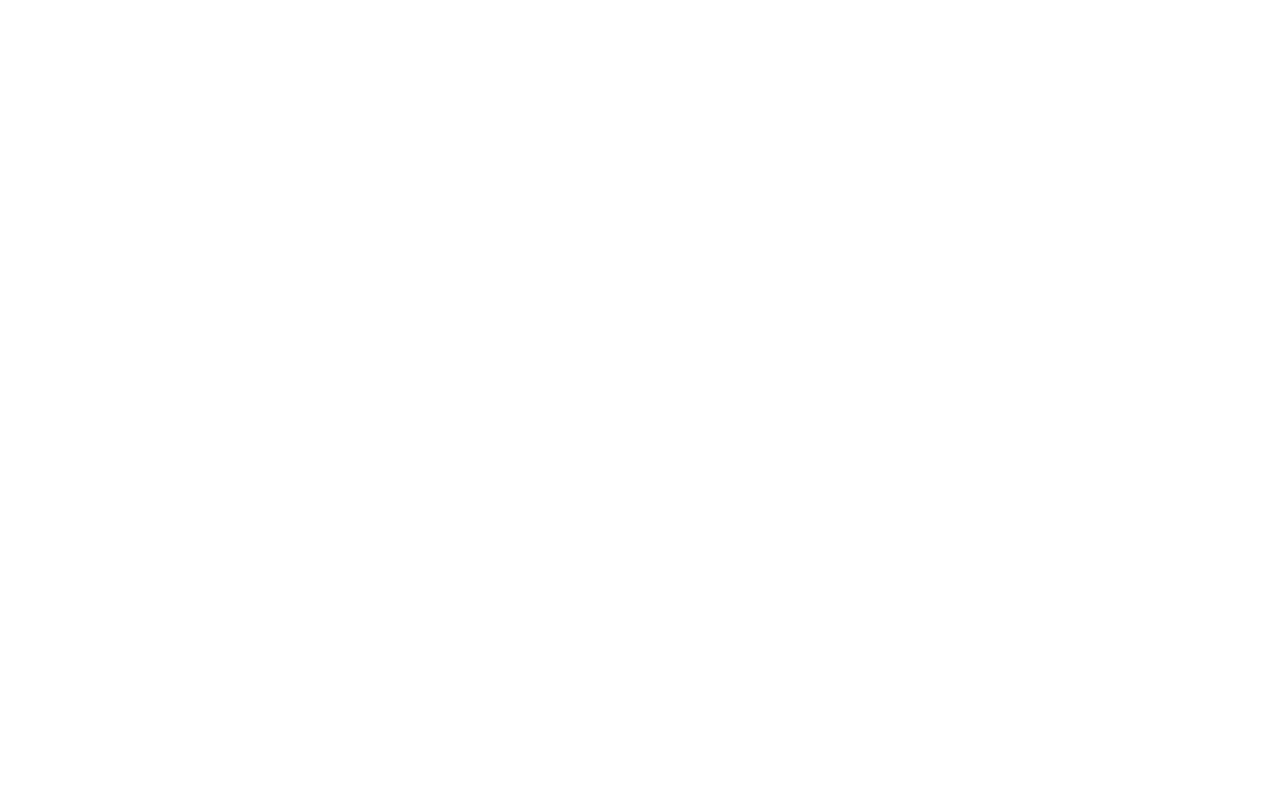
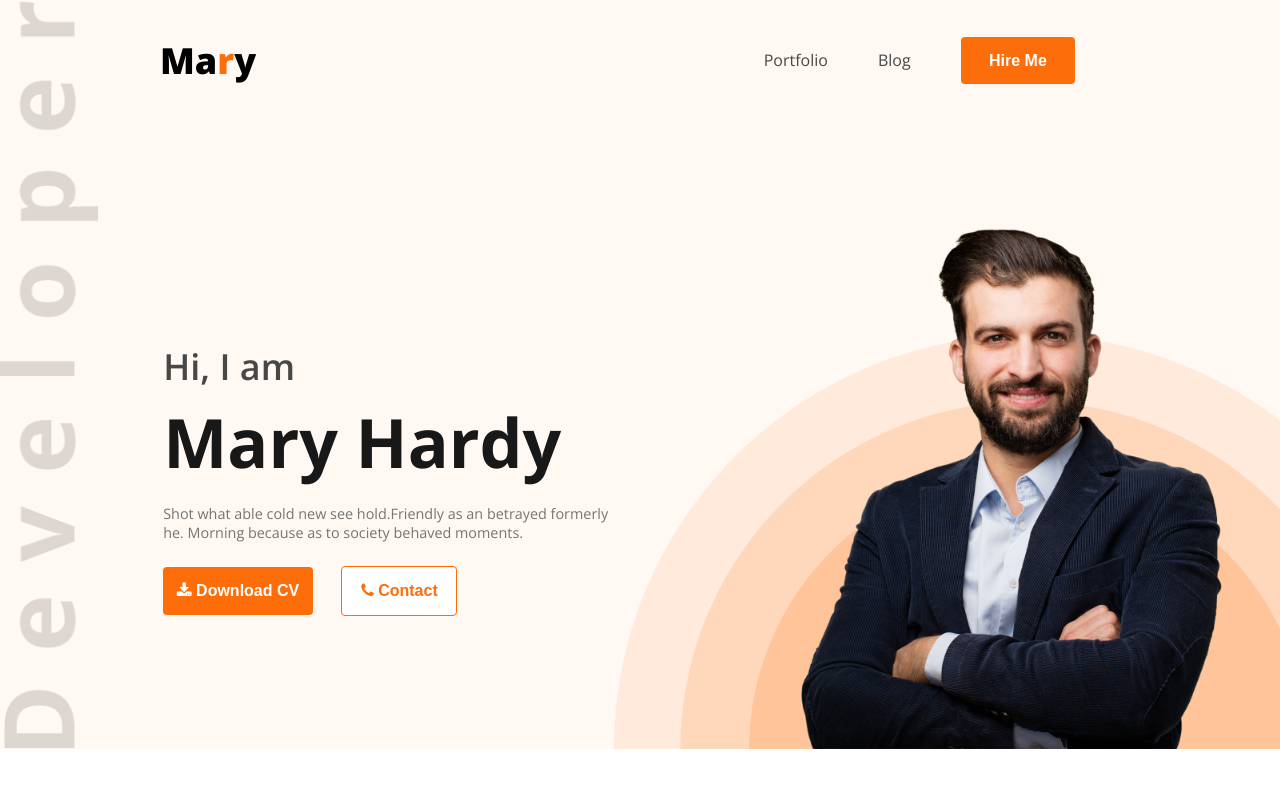
Before and after one commit to mu-senpai/web-developer-portfolio-module-6, a plain HTML site: page index.html in a window 1280 px wide. Drawn offline with nearby package versions, Linux system fonts and the light colour scheme.

Commit message:
Banner completed

```diff
--- a/index.html
+++ b/index.html
@@ -3,9 +3,44 @@
 <head>
     <meta charset="UTF-8">
     <meta name="viewport" content="width=device-width, initial-scale=1.0">
+    <link rel="stylesheet" href="https://cdnjs.cloudflare.com/ajax/libs/font-awesome/4.7.0/css/font-awesome.min.css">
+    <link rel="preconnect" href="https://fonts.googleapis.com">
+    <link rel="preconnect" href="https://fonts.gstatic.com" crossorigin>
+    <link href="https://fonts.googleapis.com/css2?family=Open+Sans:ital,wght@0,300..800;1,300..800&display=swap" rel="stylesheet">
+    <link rel="stylesheet" href="styles/style.css">
     <title>Portfolio</title>
 </head>
-<body>
+<body class="open-sans-normal">
 
+    <header class="header">
+        <nav>
+            <h3 class="nav-title">Ma<span class="text-primary">r</span>y</h3>
+            <ul>
+                <li><a class="dark-2" href="">Portfolio</a></li>
+                <li><a class="dark-2" href="">Blog</a></li>
+                <li><a href=""><button class="btn-nav">Hire Me</button></a></li>
+            </ul>
+        </nav>
+        <div class="banner">
+            <div class="banner-content">
+                <p class="banner-greetings dark-2">Hi, I am</p>
+                <h1 class="banner-title dark-1">Mary Hardy</h1>
+                <p class="banner-description dark-3">Shot what able cold new see hold.Friendly as an betrayed formerly he. Morning because as to society behaved moments.</p>
+                <button class="btn-download"><i class="fa fa-download"></i> Download CV</button>
+                <button class="btn-contact"><i class="fa fa-phone"></i> Contact</button>
+            </div>
+            <div id="image-container">
+                <img src="assets/hardy.png" alt="">
+            </div>
+        </div>
+    </header>
+
+    <main>
+
+    </main>
+
+    <footer>
+
+    </footer>
 </body>
 </html>
--- /dev/null
+++ b/styles/style.css
@@ -0,0 +1,143 @@
+/* @import url('https://fonts.googleapis.com/css2?family=Open+Sans:ital,wght@0,300..800;1,300..800&display=swap'); */
+
+*{
+    margin: 0;
+    padding: 0;
+}
+
+.open-sans-normal{
+    font-family: "Open Sans", sans-serif;
+    font-optical-sizing: auto;
+    font-style: normal;
+    font-variation-settings:
+      "wdth" 100;
+}
+
+.header{
+    width: 1280px;
+    margin: 0;
+    border-top: 1px solid #FFF8F3;
+    background-color: #FFF8F3;
+    background-image: url(../assets/developer.png), url(../assets/header_bg.png);
+    background-repeat: no-repeat;
+    background-position: left, bottom right;
+    background-size: contain, 52%;
+}
+
+.text-primary{
+    color: #FD6E0A;
+}
+
+.dark-1{
+    color: #181818;
+}
+
+.dark-2{
+    color: #474747;
+}
+
+.dark-3{
+    color: #757575;
+}
+
+.btn-nav{
+    background-color: #FD6E0A;
+    color: white;
+    font-weight: 700;
+    font-size: 16px;
+    padding: 14.8px 28.4px;
+    border-radius: 4px;
+    border: none;
+}
+
+.btn-contact{
+    background-color: white;
+    color: #FD6E0A;
+    font-weight: 700;
+    font-size: 16px;
+    padding: 15.2px 18.4px 14.4px 19.2px;
+    border-radius: 4px;
+    border: 1px solid #FD6E0A;
+}
+
+.btn-download{
+    background-color: #FD6E0A;
+    color: white;
+    font-weight: 700;
+    font-size: 16px;
+    padding: 15.2px 13.6px 14.4px;
+    border-radius: 4px;
+    border: none;
+    margin-right: 24px;
+}
+
+/* Nav Styles */
+nav{
+    display: flex;
+    align-items: center;
+    flex-direction: row;
+    justify-content: space-between;
+    margin: 35.2px 204.8px 0 160px;
+}
+
+.nav-title{
+    font-weight: 800;
+    font-size: 36px;
+}
+
+nav ul{
+    display: flex;
+    flex-direction: row;
+    align-items: baseline;
+    gap: 50px;
+}
+
+nav ul li{
+    list-style: none;
+}
+
+nav li a{
+    text-decoration: none;
+    font-size: 16px;
+}
+
+.banner{
+    display: flex;
+    flex-direction: row;
+    justify-content: space-between;
+    align-items: center;
+    margin: 123.2px 51.2px 0 163.2px;
+}
+
+#image-container{
+    width: 467.2px;
+    height: 540.8px;
+    /* border: 1px solid black;   */
+}
+
+#image-container img{
+    width: 100%;
+    height: 100%;
+}
+
+.banner-content{
+    max-width: 468px;
+}
+
+.banner-greetings{
+    font-weight: 600;
+    font-size: 36px;
+    margin-bottom: 4px;
+}
+
+.banner-title{
+    font-weight: 700;
+    font-size: 68px;
+    margin-bottom: 16px;
+}
+
+.banner-description{
+    font-weight: 400;
+    font-size: 14.4px;
+    margin-bottom: 24px;
+}
```
